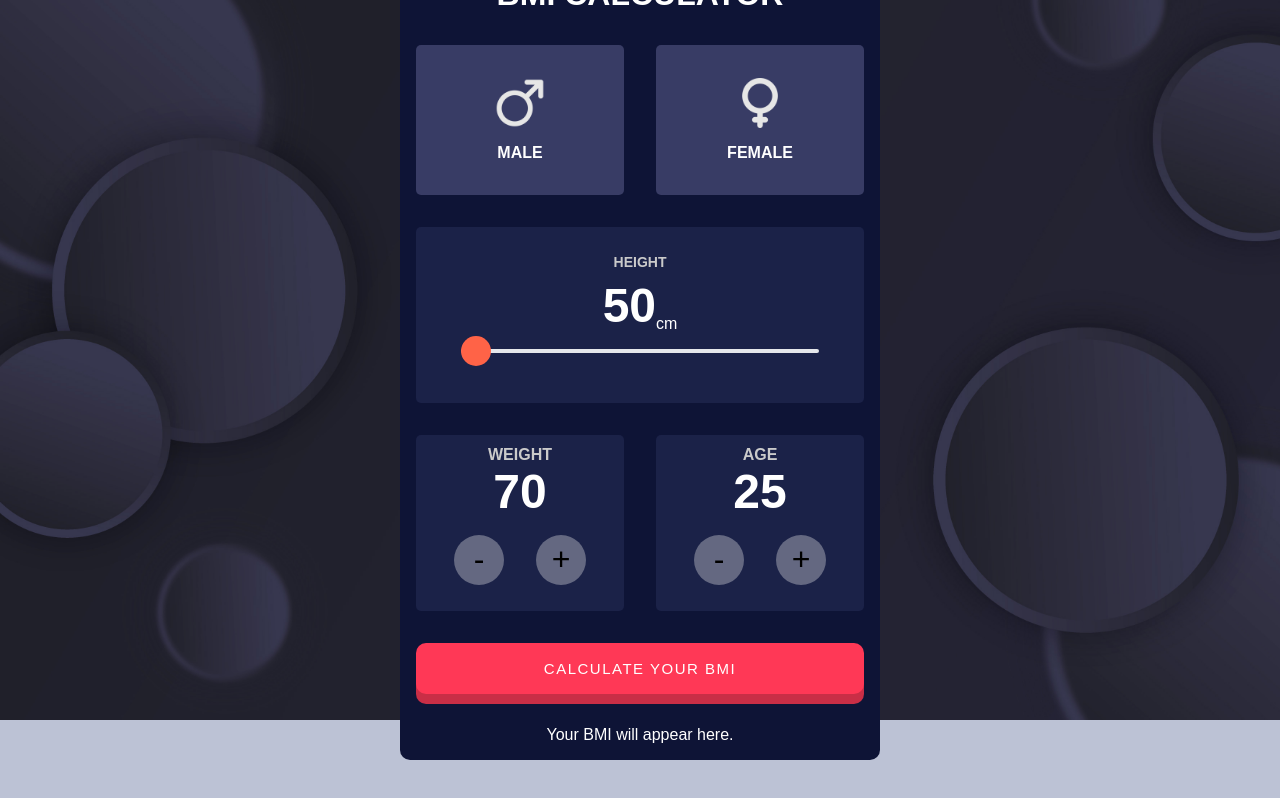
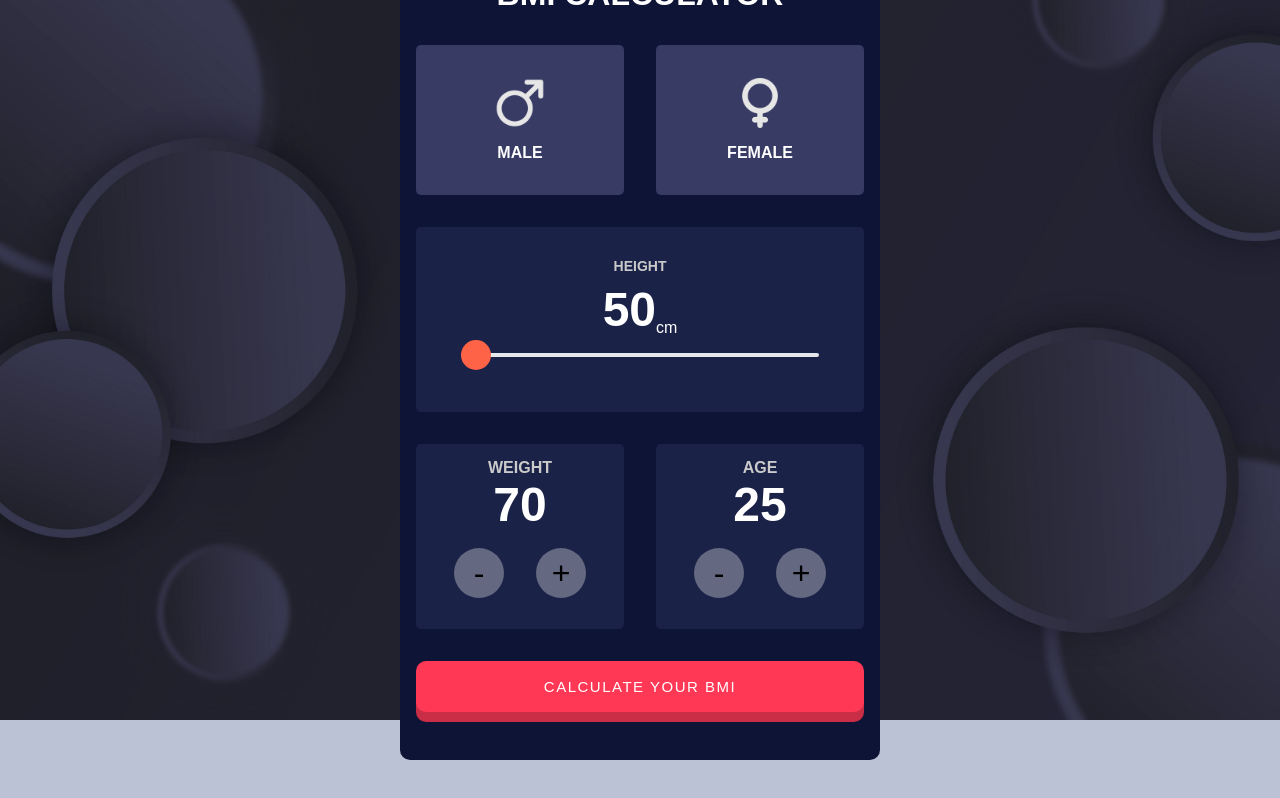
Before and after one commit to robinroygit/cohort-bmi-calculator, a plain HTML site: page index.html in a window 1280 px wide. Drawn offline with Linux system fonts and the light colour scheme.

Commit message:
second commit

```diff
--- a/index.html
+++ b/index.html
@@ -59,7 +59,7 @@
             </div>
 
             <div class="result">
-                <p id="bmi-result">Your BMI will appear here.</p>
+                <p id="bmi-result"></p>
             </div>
 
 
```
